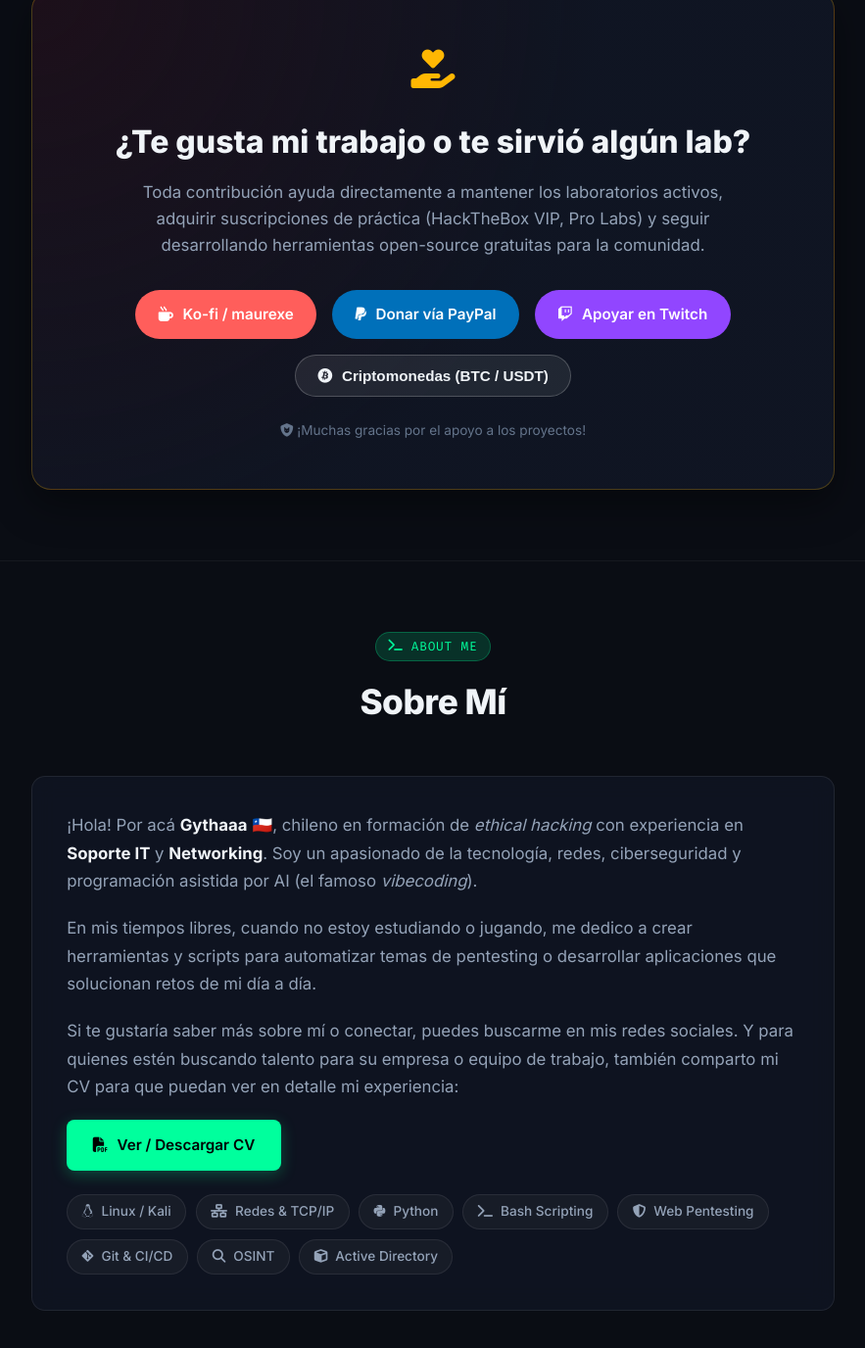
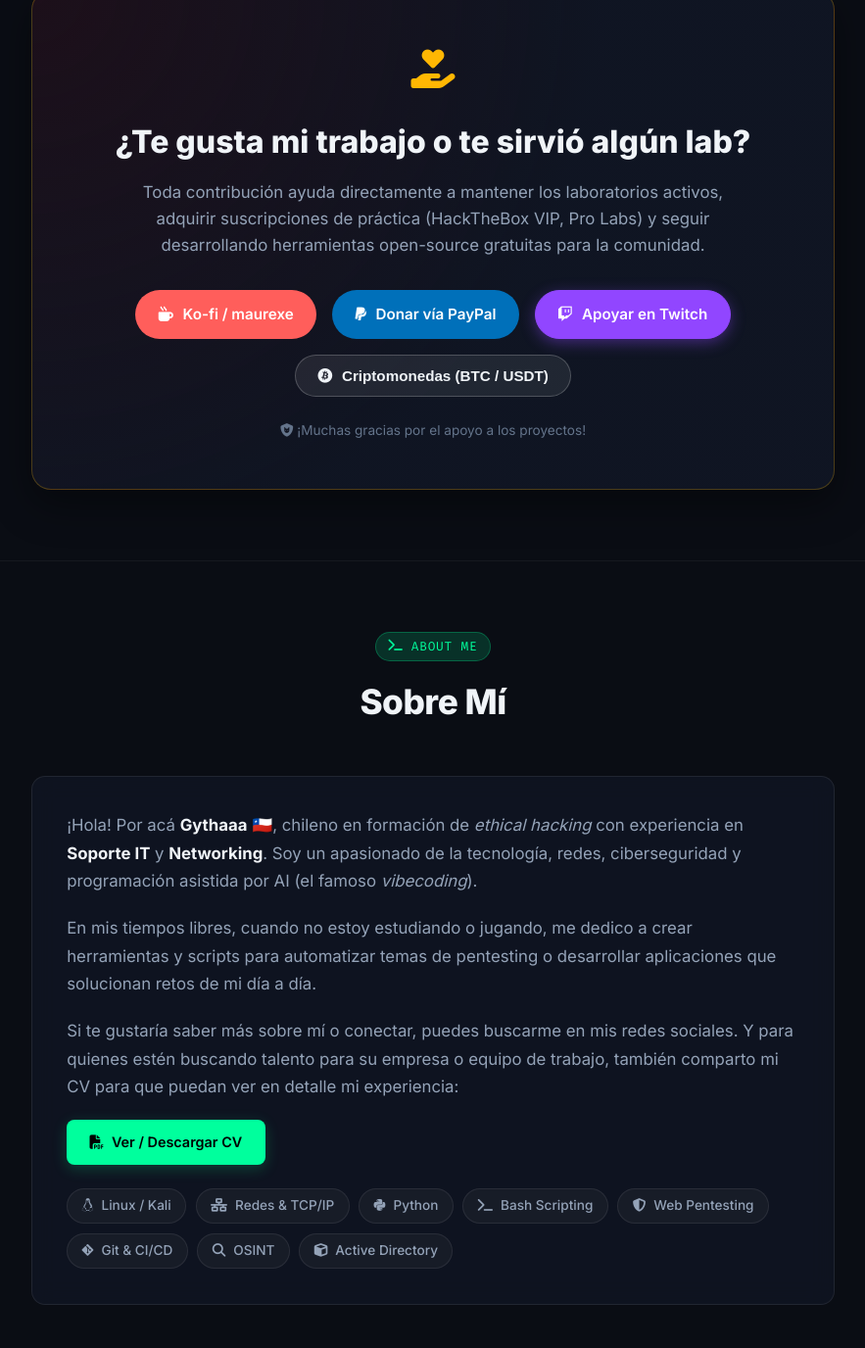
Before and after one commit to Gythaaa/Gythaaa.github.io, a plain HTML site: page index.html in a window 1280 px wide. Shown: the part 3935-5311 px from the top of the page at 98% size, without its empty margins (198-1081 px from the left). Drawn offline with Linux system fonts and the light colour scheme.

Commit message:
feat: update whoami, status, about me, cv button and kofi link (styles.css)

```diff
--- a/styles.css
+++ b/styles.css
@@ -887,14 +887,17 @@ body {
 }
 
 .donate-pill.twitch {
-  background: #9146ff;
-  color: #fff;
+  background: #9146ff !important;
+  color: #ffffff !important;
+  border-color: #9146ff !important;
+  box-shadow: 0 4px 15px rgba(145, 70, 255, 0.4);
 }
 
 .donate-pill.twitch:hover {
-  background: #772ce8;
+  background: #772ce8 !important;
+  color: #ffffff !important;
   transform: translateY(-2px);
-  box-shadow: 0 4px 15px rgba(145, 70, 255, 0.4);
+  box-shadow: 0 6px 20px rgba(145, 70, 255, 0.6);
 }
 
 .donate-pill.crypto {
@@ -935,6 +938,20 @@ body {
 
 .about-text strong {
   color: var(--text-primary);
+}
+
+.cv-action-wrapper {
+  margin: 1.2rem 0 1.5rem 0;
+}
+
+.btn-cv {
+  padding: 0.65rem 1.4rem;
+  font-size: 0.9rem;
+  border-radius: var(--radius-sm);
+  display: inline-flex;
+  align-items: center;
+  gap: 0.5rem;
+  box-shadow: 0 4px 15px rgba(0, 255, 157, 0.2);
 }
 
 .skills-chips {
```
